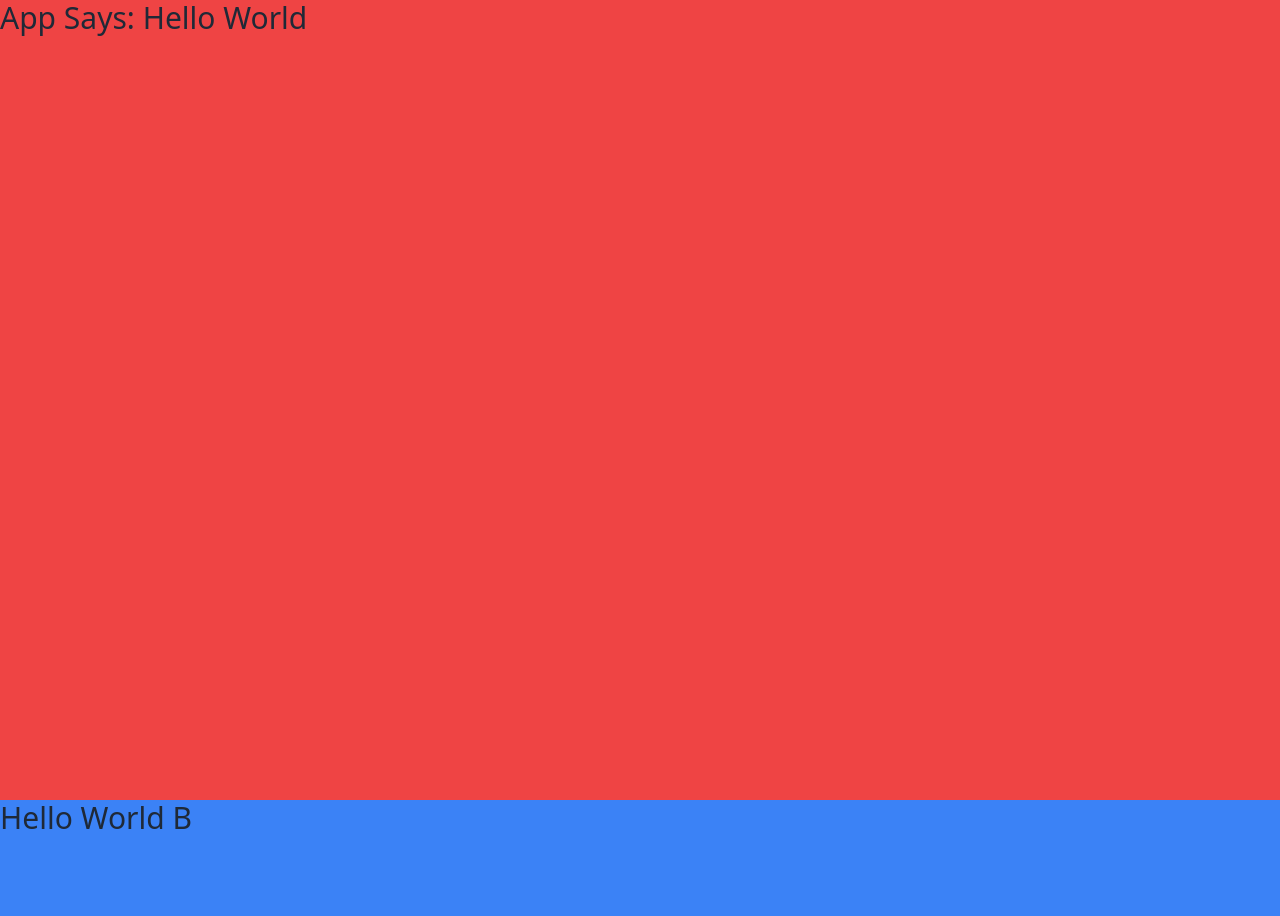
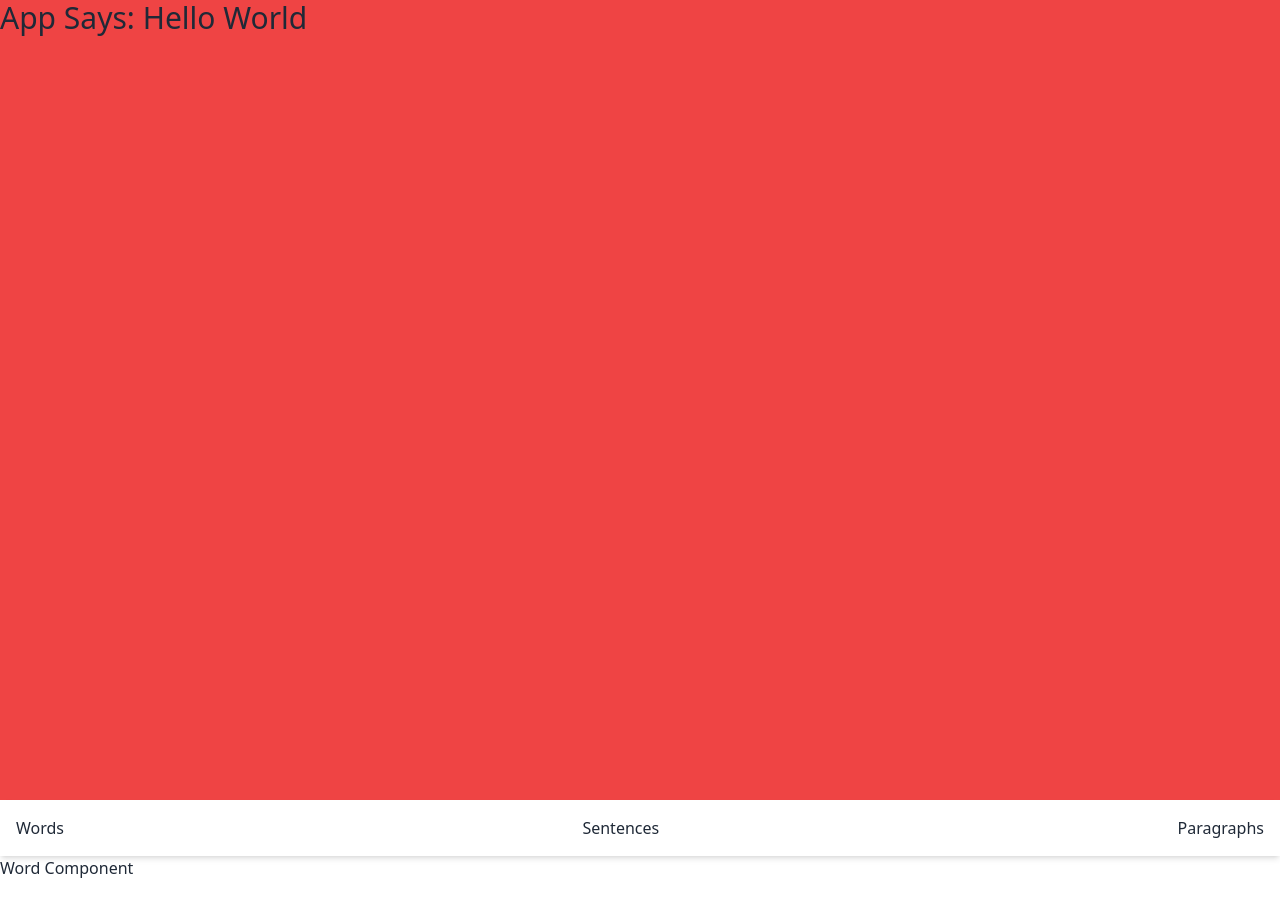
Before and after one commit to Q-T5/typi, a Vue app: page / in a window 1280 px wide. Shown: the top 916 px of the page. Built offline with nearby package versions, Linux system fonts and the light colour scheme.

Commit message:
Add components to viewport

```diff
--- a/src/App.vue
+++ b/src/App.vue
@@ -2,22 +2,43 @@
   <div class="bg-red-500 w-full h-screen">
     <h1 class="text-3xl">App Says: {{ hi }}</h1>
   </div>
-  <div class="bg-blue-500 w-full h-screen">
-    <h1 class="text-3xl">Hello World B</h1>
+  <div class="w-full h-screen flex flex-col">
+    <div class="w-full h-[7%] shadow-md flex justify-between px-4">
+      <button
+        v-for="(button, index) in buttons" :key="index"
+        @click="component = button.component">
+        {{ button.text }}
+      </button>
+    </div>
+    <div class="w-full h-[93%]">
+      <component :is="component" class="w-full h-full" />
+    </div>
   </div>
 </template>
 
 <script lang>
-import { ref } from 'vue';
+import { ref } from 'vue'
+import WordComp from './components/WordComp.vue'
+import SentenceComp from './components/SentenceComp.vue'
+import ParagraphComp from './components/ParagraphComp.vue'
 
 export default {
   name: "App",
+  components: {
+    WordComp, SentenceComp, ParagraphComp
+  },
   setup: function() {
     // reactive data
     const hi = ref("Hello World");
+    const component = ref("WordComp");
+    const buttons = ref([
+      { text: "Words", component: "WordComp" },
+      { text: "Sentences", component: "SentenceComp" },
+      { text: "Paragraphs", component: "ParagraphComp" },
+    ]);
 
     return {
-      hi
+      hi, component, buttons
     }
   }
 }
```
